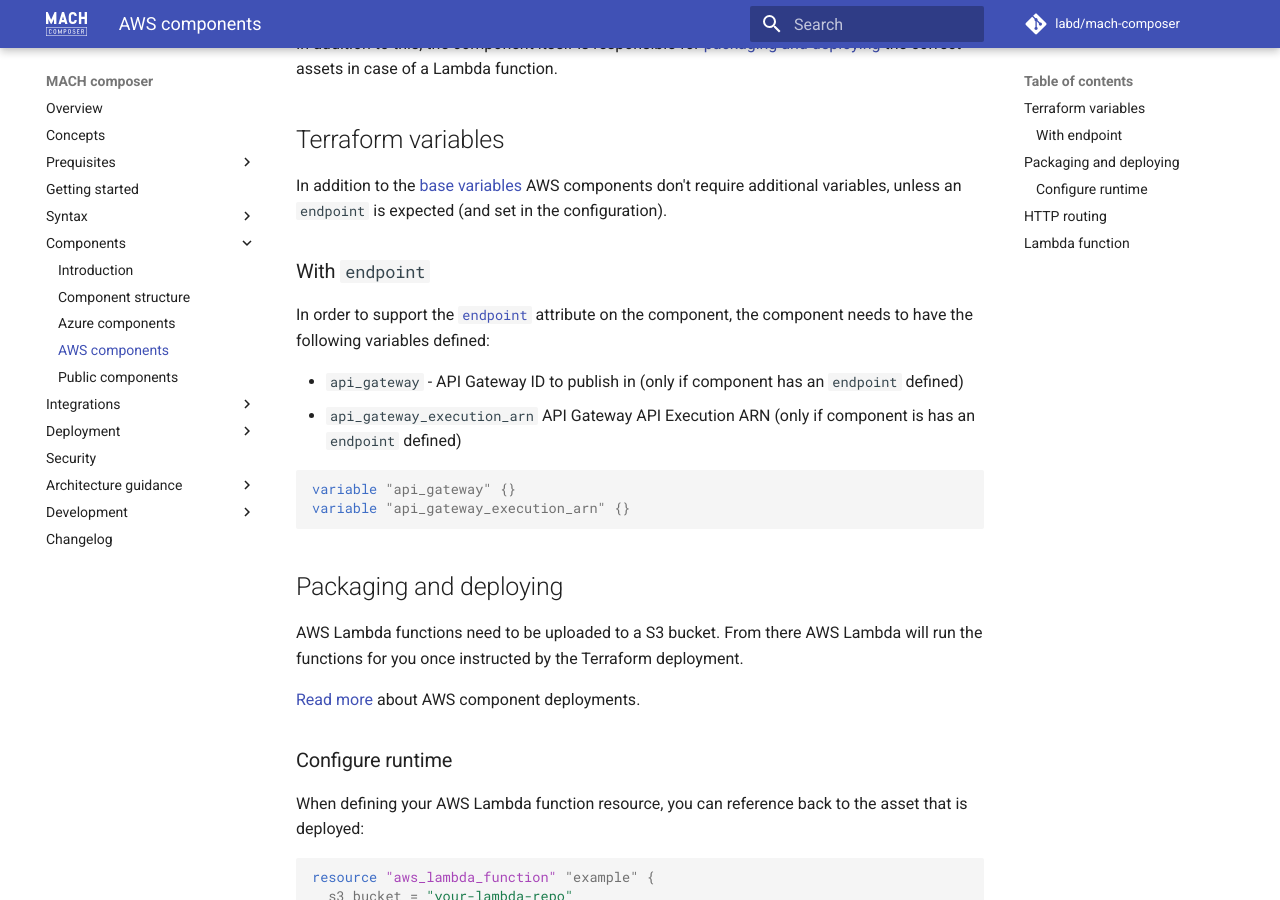
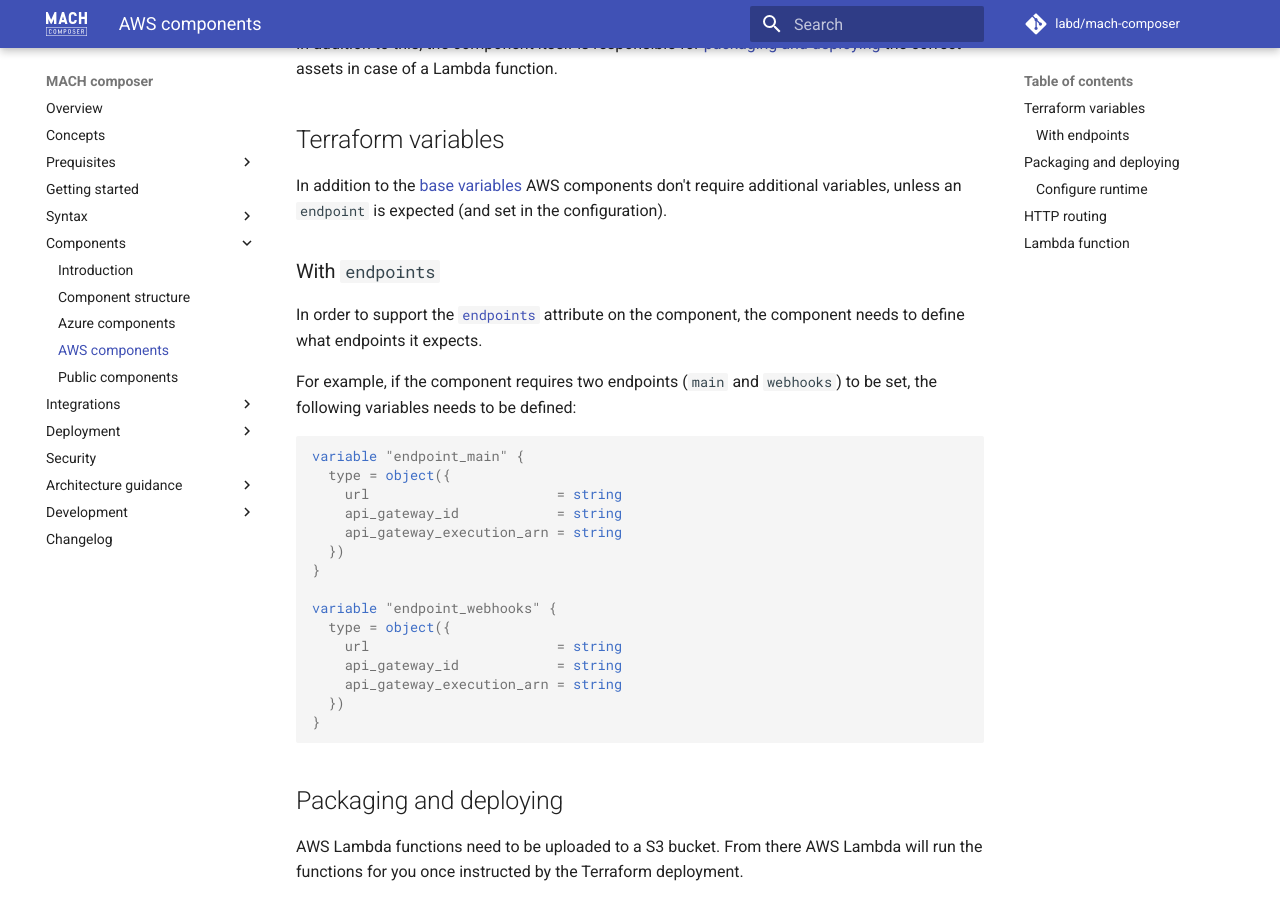
Before and after one commit to mach-composer/mach-composer-cli, an MkDocs documentation site: the page built from docs/src/components/aws.md, in a window 1280 px wide and 900 px high, scrolled down 309 px. Built offline with MkDocs 1.6.1 and Material for MkDocs 9.7.7, drawn with Linux system fonts in a browser that asks for light colours; a script that is not in the unit is left out; comment, search, counter and statistics services are not loaded.

Commit message:
Update docs to reflect new endpoints setting

````diff
--- a/docs/src/components/aws.md
+++ b/docs/src/components/aws.md
@@ -10,17 +10,28 @@ In addition to this, the component itself is responsible for [packaging and depl
 
 In addition to the [base variables](./index.md#required-variables) AWS components don't require additional variables, unless an `endpoint` is expected (and set in the configuration).
 
-### With `endpoint`
+### With `endpoints`
 
-In order to support the [`endpoint`](../deployment/config/aws.md#http-routing) attribute on the component, the component needs to have the following variables defined:
+In order to support the [`endpoints`](../deployment/config/aws.md#http-routing) attribute on the component, the component needs to define what endpoints it expects.
 
-- `api_gateway` - API Gateway ID to publish in (only if component has an `endpoint` defined)
-- `api_gateway_execution_arn` API Gateway API Execution ARN (only if component is has an `endpoint` defined)
-
+For example, if the component requires two endpoints (`main` and `webhooks`) to be set, the following variables needs to be defined:
 
 ```terraform
-variable "api_gateway" {}
-variable "api_gateway_execution_arn" {}
+variable "endpoint_main" {
+  type = object({
+    url                       = string
+    api_gateway_id            = string
+    api_gateway_execution_arn = string
+  })
+}
+
+variable "endpoint_webhooks" {
+  type = object({
+    url                       = string
+    api_gateway_id            = string
+    api_gateway_execution_arn = string
+  })
+}
 ```
 
 ## Packaging and deploying
````
Also changed, not shown: docs/src/components/azure.md (+19 -3 lines).
